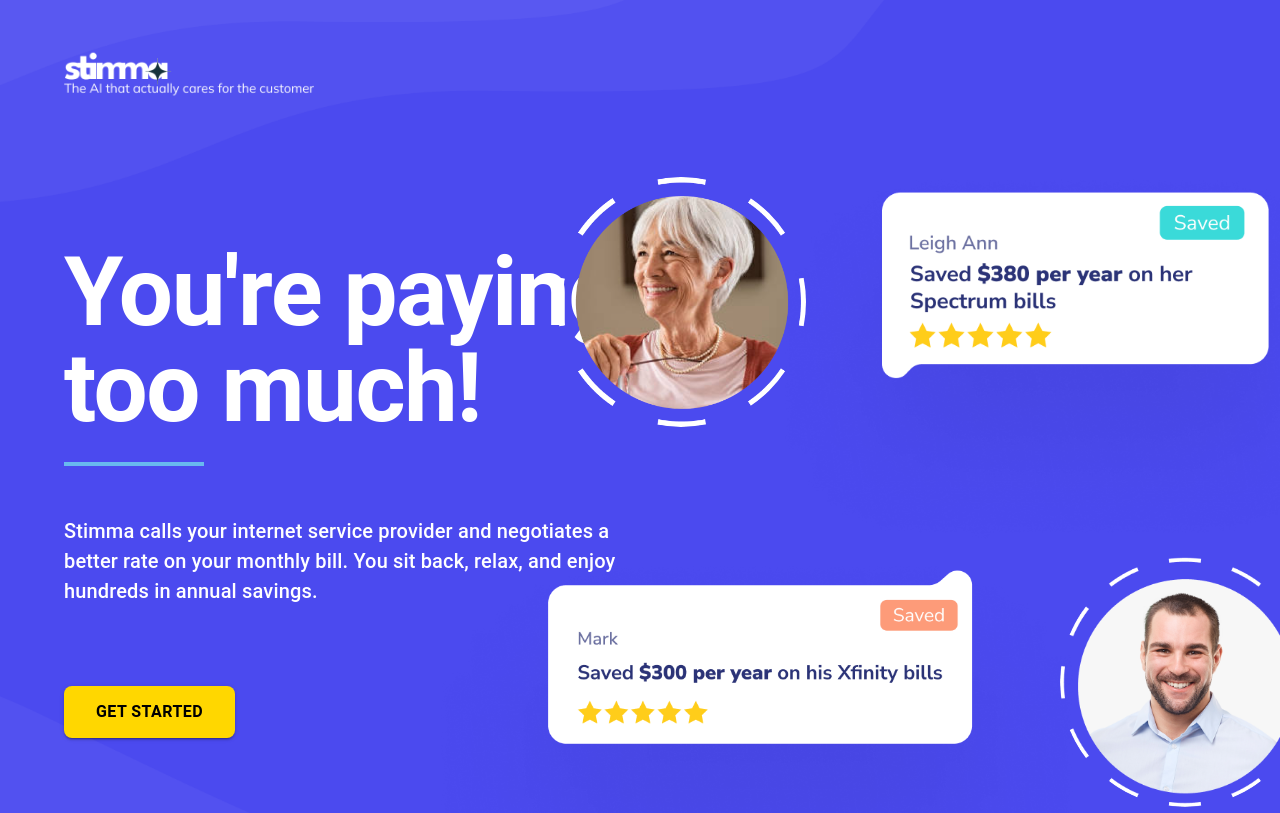
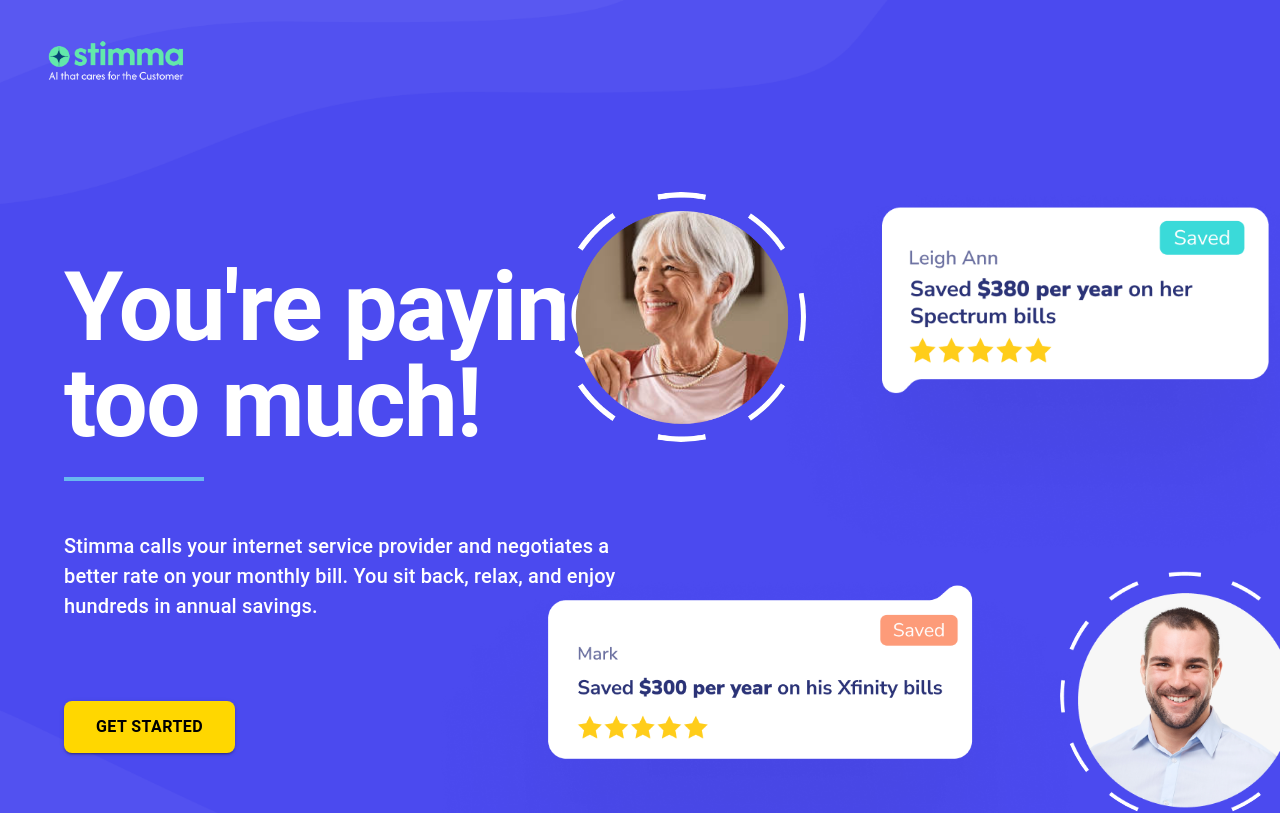
Before and after one commit to JoeS51/stimma-landing, a React (Create React App) app in the folder my-app/: page / in a window 1280 px wide. Shown: the top 813 px of the page. Built offline with nearby package versions, Linux system fonts and the light colour scheme.

Commit message:
added new logo

```diff
--- a/my-app/src/App.js
+++ b/my-app/src/App.js
@@ -24,6 +24,7 @@
 import LeighQuote from './assets/LeighQuote.png';
 import MarkQuote from './assets/MarkQuote.png';
 import phone from './assets/HalfPhone.png';
+import new_logo from './assets/new_logo.png';
 
 import { useState, useRef } from 'react';
 
@@ -67,7 +68,9 @@
     <Box sx={{
       display: 'flex',
       flexDirection: 'column',
-      minHeight: '100vh'
+      minHeight: '100vh',
+      overflowX: 'hidden',
+      position: 'relative',
     }}>
       <Container maxWidth={false} disableGutters sx={{ flex: 1 }}>
         {/* Hero Section with Purple Background */}
@@ -88,11 +91,11 @@
             {/* Navbar */}
             <Box sx={{
               mb: { xs: 2, md: 4 },
-              mt: { xs: 0, md: -3 },
-              ml: { xs: 0, md: 5 }
+              mt: { xs: -6, md: -8 },
+              ml: { xs: -5, md: -4 }
             }}>
               <img
-                src={logo2}
+                src={new_logo}
                 alt="Stimma Logo"
                 style={{
                   width: '250px',
@@ -593,7 +596,7 @@
             gap: 4
           }}>
             <img
-              src={logo2}
+              src={new_logo}
               alt="Stimma Logo"
               style={{
                 width: '300px',
--- a/my-app/src/index.css
+++ b/my-app/src/index.css
@@ -5,6 +5,14 @@
     sans-serif;
   -webkit-font-smoothing: antialiased;
   -moz-osx-font-smoothing: grayscale;
+  overflow-x: hidden;
+}
+
+html {
+  overflow-x: hidden;
+  height: 100%;
+  /* Prevent overscroll bounce */
+  overscroll-behavior: none;
 }
 
 code {
```
Also changed, not shown: my-app/src/assets/Logo_Blue.png (added), my-app/src/assets/new_logo.png (added).
